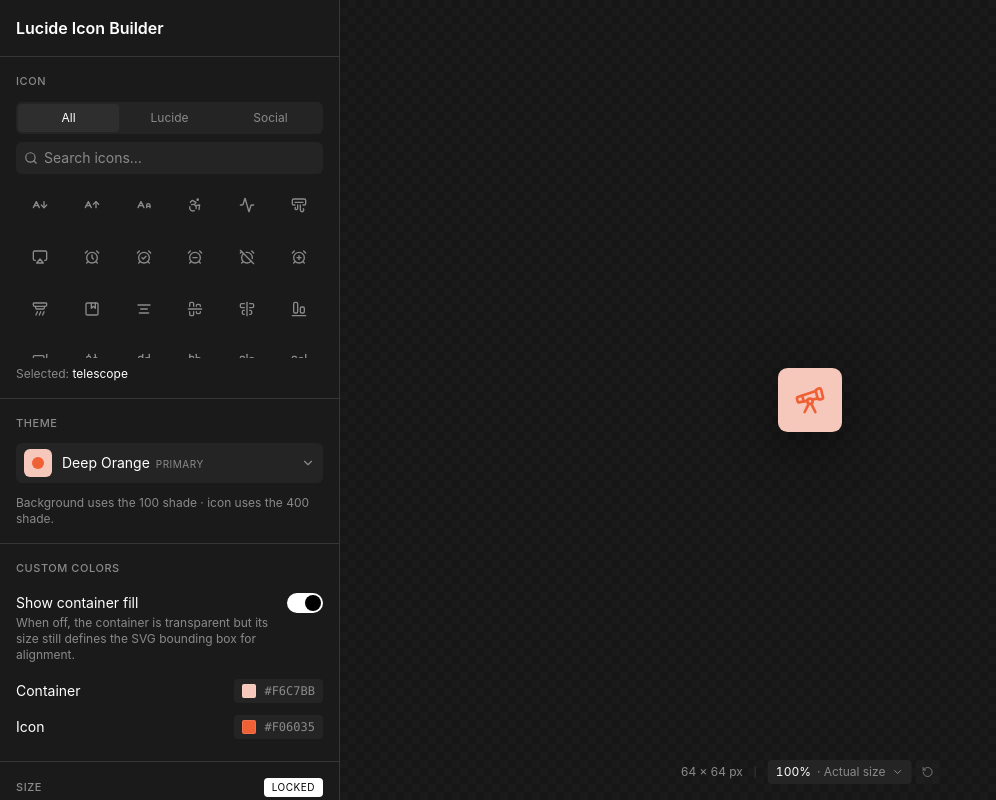
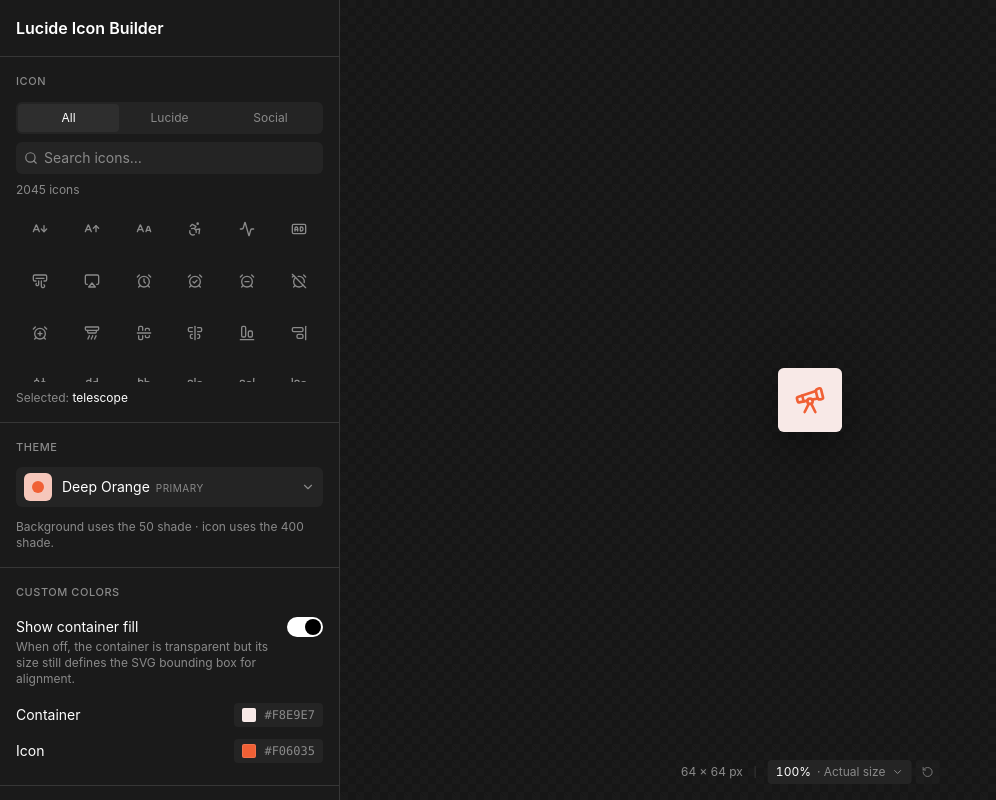
Before and after one commit to pareworks/lucide-icon-builder, a React (Vite) app: page / in a window 1280 px wide. Shown: the whole page, without its empty margins (0-996 px from the left). Built offline with nearby package versions, Linux system fonts and the light colour scheme.

Commit message:
Show full Lucide catalog and update theme defaults (#2)

```diff
--- a/package.json
+++ b/package.json
@@ -9,7 +9,7 @@
     "preview": "vite preview"
   },
   "dependencies": {
-    "lucide-react": "^0.460.0",
+    "lucide-react": "1.48.0",
     "react": "^18.3.1",
     "react-dom": "^18.3.1"
   },
--- a/src/components/IconPicker.tsx
+++ b/src/components/IconPicker.tsx
@@ -12,7 +12,7 @@ type Props = {
 export const IconPicker = ({ value, onChange }: Props) => {
   const [query, setQuery] = useState('')
   const [category, setCategory] = useState<'all' | 'lucide' | 'social'>(() => isSocialIcon(value) ? 'social' : 'all')
-  const results = useMemo(() => searchIcons(query, 200, category), [query, category])
+  const results = useMemo(() => searchIcons(query, category), [query, category])
 
   return (
     <div>
@@ -34,6 +34,7 @@ export const IconPicker = ({ value, onChange }: Props) => {
           className="w-full bg-panel-2 text-sm rounded-md pl-7 pr-2 py-1.5 outline-none focus:ring-1 focus:ring-white/40 placeholder:text-muted"
         />
       </div>
+      <div className="mb-2 text-xs text-muted" role="status">{results.length} icons</div>
       <div className="grid grid-cols-6 gap-1 max-h-44 overflow-y-auto scrollbar-thin">
         {results.map((name) => {
           const Icon = getIconComponent(name)
--- a/src/components/Sidebar.tsx
+++ b/src/components/Sidebar.tsx
@@ -90,7 +90,7 @@ export const Sidebar = ({ config, setConfig, artboardRef }: Props) => {
 
       <Section title="Theme">
         <ThemePicker value={config.themeId} onChange={applyTheme} />
-        <p className="text-xs text-muted mt-2">Background uses the 100 shade · icon uses the 400 shade.</p>
+        <p className="text-xs text-muted mt-2">Background uses the {DEFAULT_BACKGROUND_SHADE} shade · icon uses the {DEFAULT_FOREGROUND_SHADE} shade.</p>
       </Section>
 
       <Section title="Custom Colors">
--- a/src/data/palette.ts
+++ b/src/data/palette.ts
@@ -171,5 +171,5 @@ export const PALETTE: ColorFamily[] = [
 
 export const PALETTE_BY_ID = Object.fromEntries(PALETTE.map((f) => [f.id, f]))
 
-export const DEFAULT_BACKGROUND_SHADE: Shade = '100'
+export const DEFAULT_BACKGROUND_SHADE: Shade = '50'
 export const DEFAULT_FOREGROUND_SHADE: Shade = '400'
--- a/src/lib/lucide.ts
+++ b/src/lib/lucide.ts
@@ -28,18 +28,9 @@ export const resolveIconName = (name: string): string | undefined => {
   return undefined
 }
 
-export const searchIcons = (query: string, limit = 200, category: 'all' | 'lucide' | 'social' = 'all'): string[] => {
+export const searchIcons = (query: string, category: 'all' | 'lucide' | 'social' = 'all'): string[] => {
   const q = query.trim().toLowerCase()
   const names = category === 'social' ? SOCIAL_ICON_NAMES
     : category === 'lucide' ? ICON_NAMES.filter((name) => !socialIcons[name]) : ICON_NAMES
-  if (!q) return names.slice(0, limit)
-  const out: string[] = []
-  for (const name of names) {
-    const slug = pascalToKebab(name)
-    if (slug.includes(q) || iconLabel(name).toLowerCase().includes(q)) {
-      out.push(name)
-      if (out.length >= limit) break
-    }
-  }
-  return out
+  return names.filter((name) => !q || iconSlug(name).includes(q) || iconLabel(name).toLowerCase().includes(q))
 }
--- a/src/types.ts
+++ b/src/types.ts
@@ -1,3 +1,5 @@
+import { PALETTE_BY_ID, DEFAULT_BACKGROUND_SHADE, DEFAULT_FOREGROUND_SHADE } from './data/palette'
+
 export type LineCap = 'butt' | 'round' | 'square'
 export type LineJoin = 'miter' | 'round' | 'bevel'
 
@@ -26,11 +28,11 @@ export const SIZE_PRESETS: { id: 'sm' | 'md' | 'lg'; label: string; size: number
 export const DEFAULT_CONFIG: IconConfig = {
   iconName: 'telescope',
   themeId: 'deep-orange',
-  containerColor: '#F6C7BB',
-  iconColor: '#F06035',
+  containerColor: PALETTE_BY_ID['deep-orange'].shades[DEFAULT_BACKGROUND_SHADE],
+  iconColor: PALETTE_BY_ID['deep-orange'].shades[DEFAULT_FOREGROUND_SHADE],
   containerVisible: true,
   containerSize: 64,
-  radiusRatio: 0.15,
+  radiusRatio: 0.09,
   iconRatio: 0.5,
   strokeWidth: 2,
   absoluteStroke: false,
```
Also changed, not shown: 1 other file (tests, documents, lock files or other folders).
